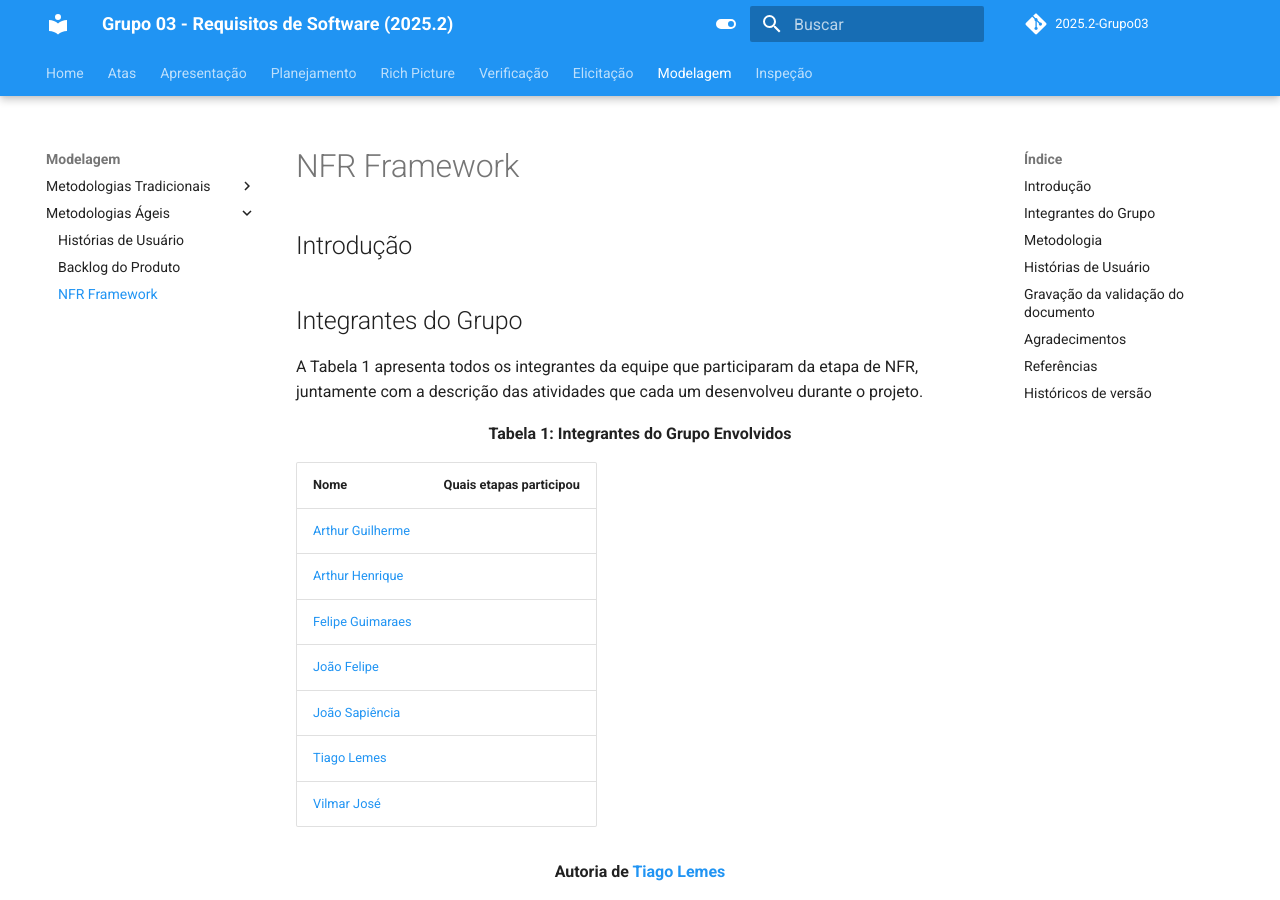
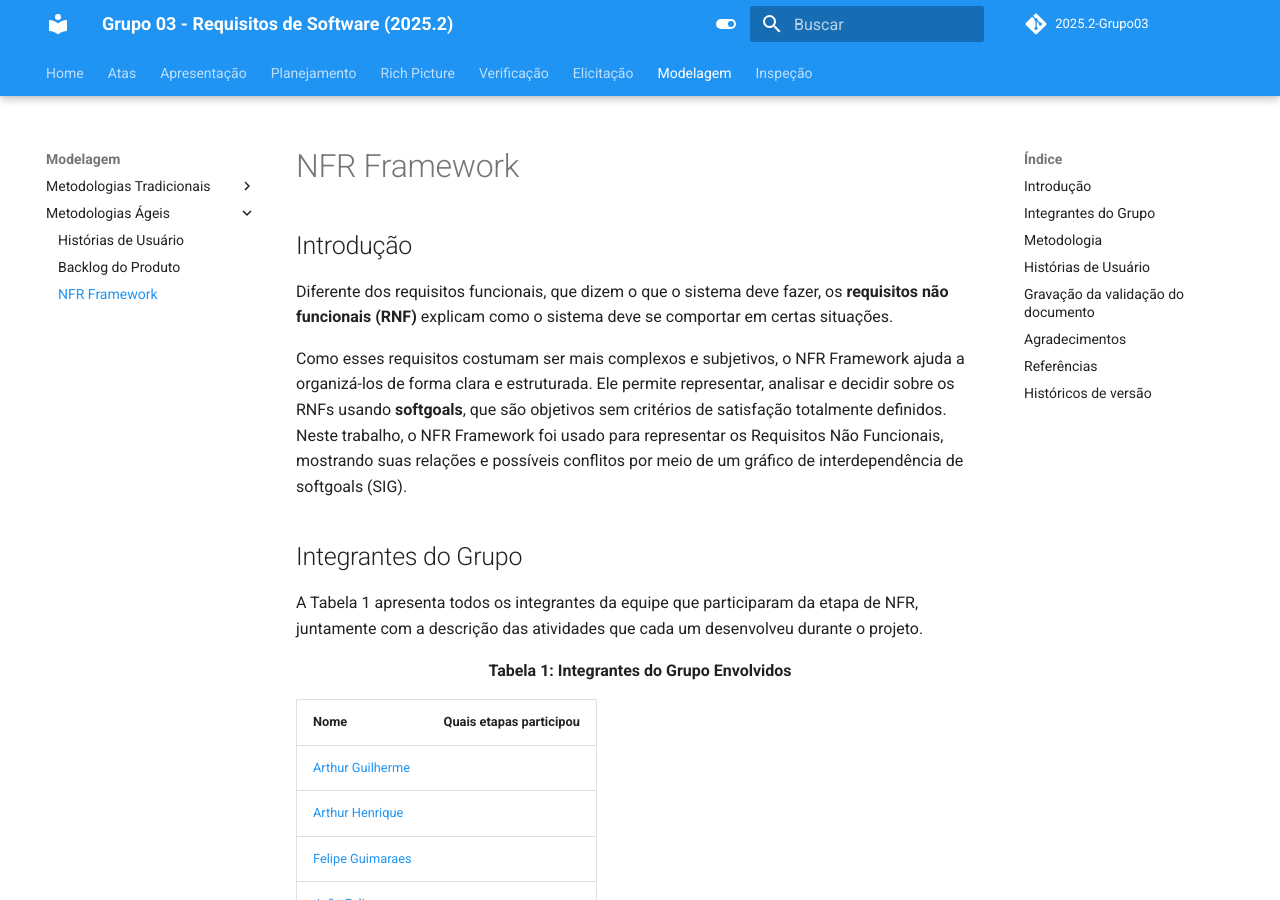
Before and after one commit to Requisitos-de-Software/2025.2-Grupo03, an MkDocs documentation site: the page built from docs/Modelagem/nfr_framework.md, in a window 1280 px wide and 900 px high. Built offline with MkDocs 1.6.1 and Material for MkDocs 9.7.7, drawn with Linux system fonts in a browser that asks for light colours; comment, search, counter and statistics services are not loaded.

Commit message:
Expand introduction to NFR Framework
Added explanation of non-functional requirements and NFR Framework.

```diff
--- a/docs/Modelagem/nfr_framework.md
+++ b/docs/Modelagem/nfr_framework.md
@@ -1,4 +1,9 @@
 ## Introdução
+Diferente dos requisitos funcionais, que dizem o que o sistema deve fazer, os **requisitos não funcionais (RNF)** explicam como o sistema deve se comportar em certas situações.
+
+Como esses requisitos costumam ser mais complexos e subjetivos, o NFR Framework ajuda a organizá-los de forma clara e estruturada. Ele permite representar, analisar e decidir sobre os RNFs usando **softgoals**, que são objetivos sem critérios de satisfação totalmente definidos.
+Neste trabalho, o NFR Framework foi usado para representar os Requisitos Não Funcionais, mostrando suas relações e possíveis conflitos por meio de um gráfico de interdependência de softgoals (SIG).
+
 
 ## Integrantes do Grupo
 A Tabela 1 apresenta todos os integrantes da equipe que participaram da etapa de NFR, juntamente com a descrição das atividades que cada um desenvolveu durante o projeto.
```
